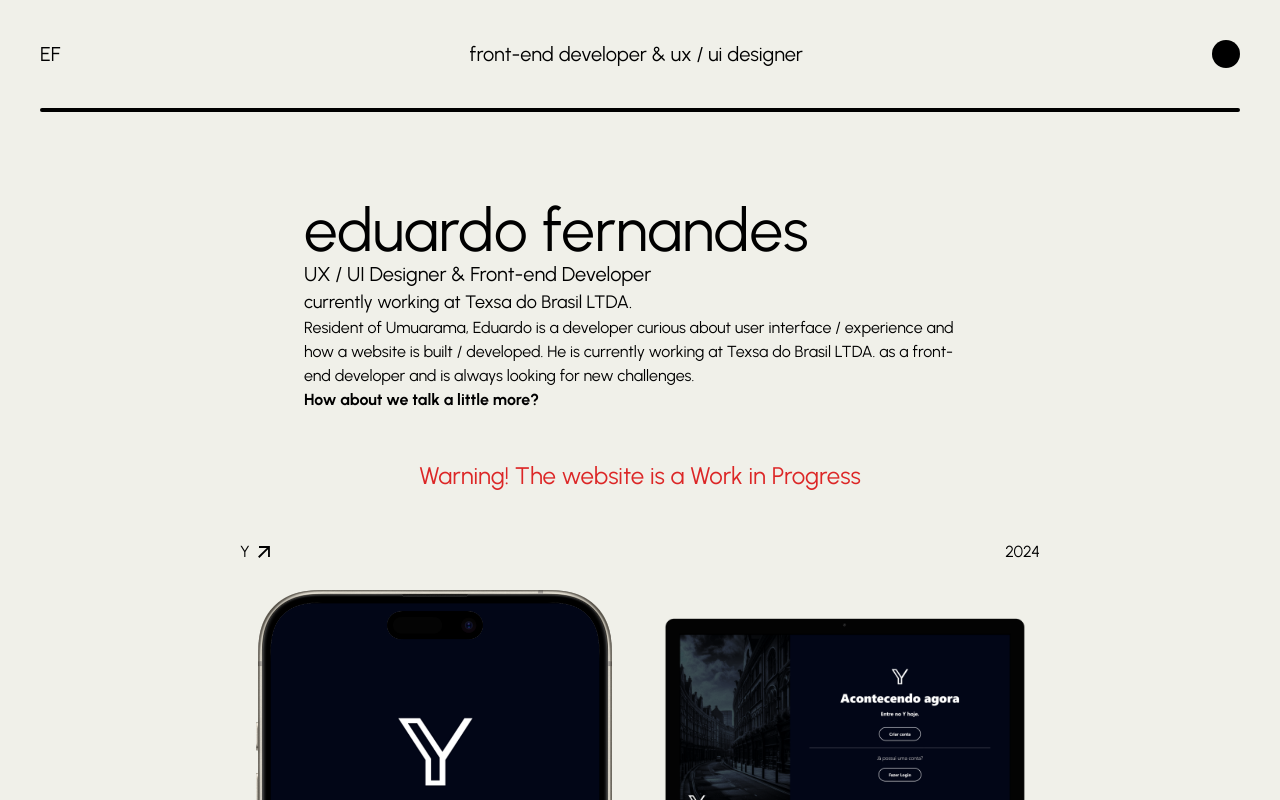
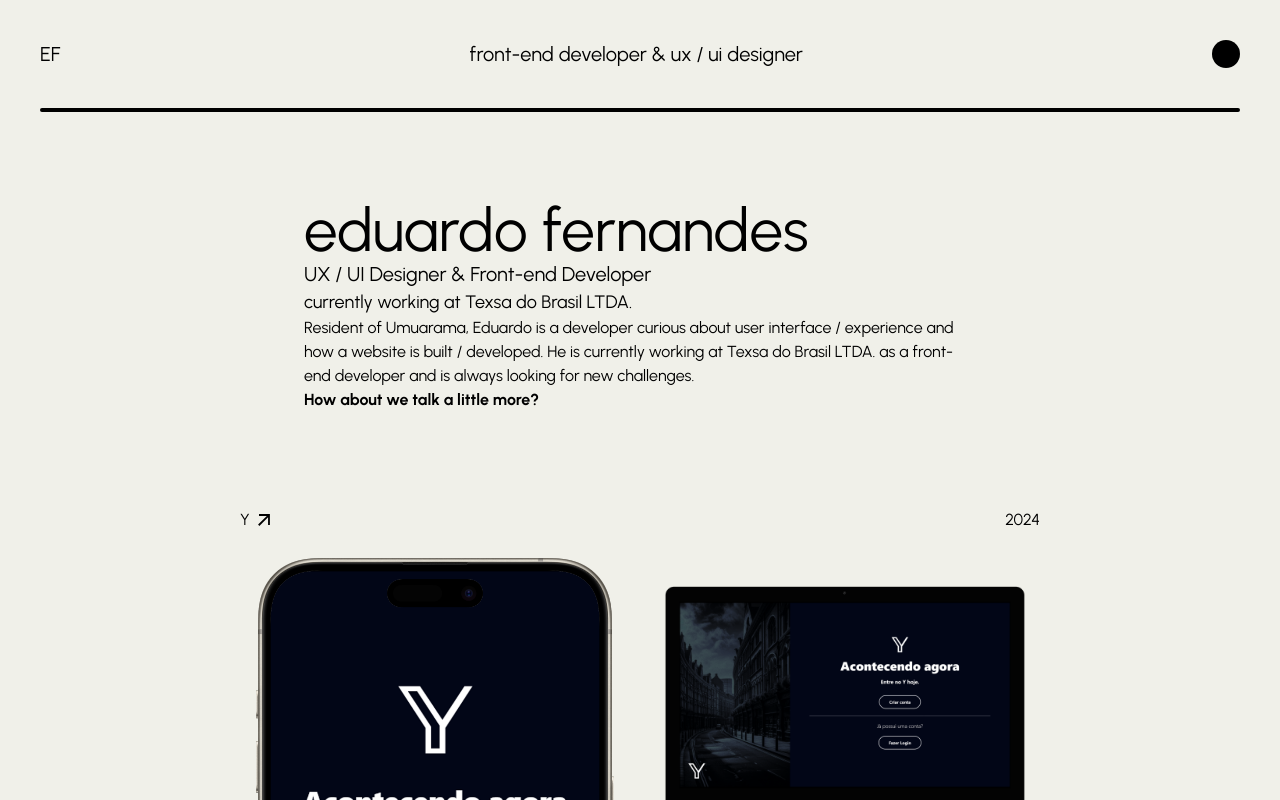
Before and after one commit to Efrnds/portfolio-novo, a React (Vite) app: page / in a window 1280 px wide. Shown: the top 800 px of the page. Built offline with nearby package versions, Linux system fonts and the light colour scheme; no server answers.

Commit message:
removido o warning

```diff
--- a/src/components/Main.jsx
+++ b/src/components/Main.jsx
@@ -5,7 +5,7 @@ function Main() {
     return (
         <main className="flex flex-col justify-center h-full p-5 sm:p-10">
             <About />
-            <p className="mx-auto text-2xl text-red-600 ">Warning! The website is a Work in Progress</p>
+            {/* <p className="mx-auto text-2xl text-red-600 ">Warning! The website is a Work in Progress</p> */}
             <Project title="Y" path="/Y" years="2024" image1="/images/y-mobile.png" image2="/images/y-desktop.png" image3="/images/y-tablet.png"/>
             <Project title="Property System" path="/sistema-patrimonio" years="2023_2024" image1="/images/pat-mobile.png" image2="/images/pat-notebook.png" image3="/images/pat-ipad.png"/>
         </main>
```
